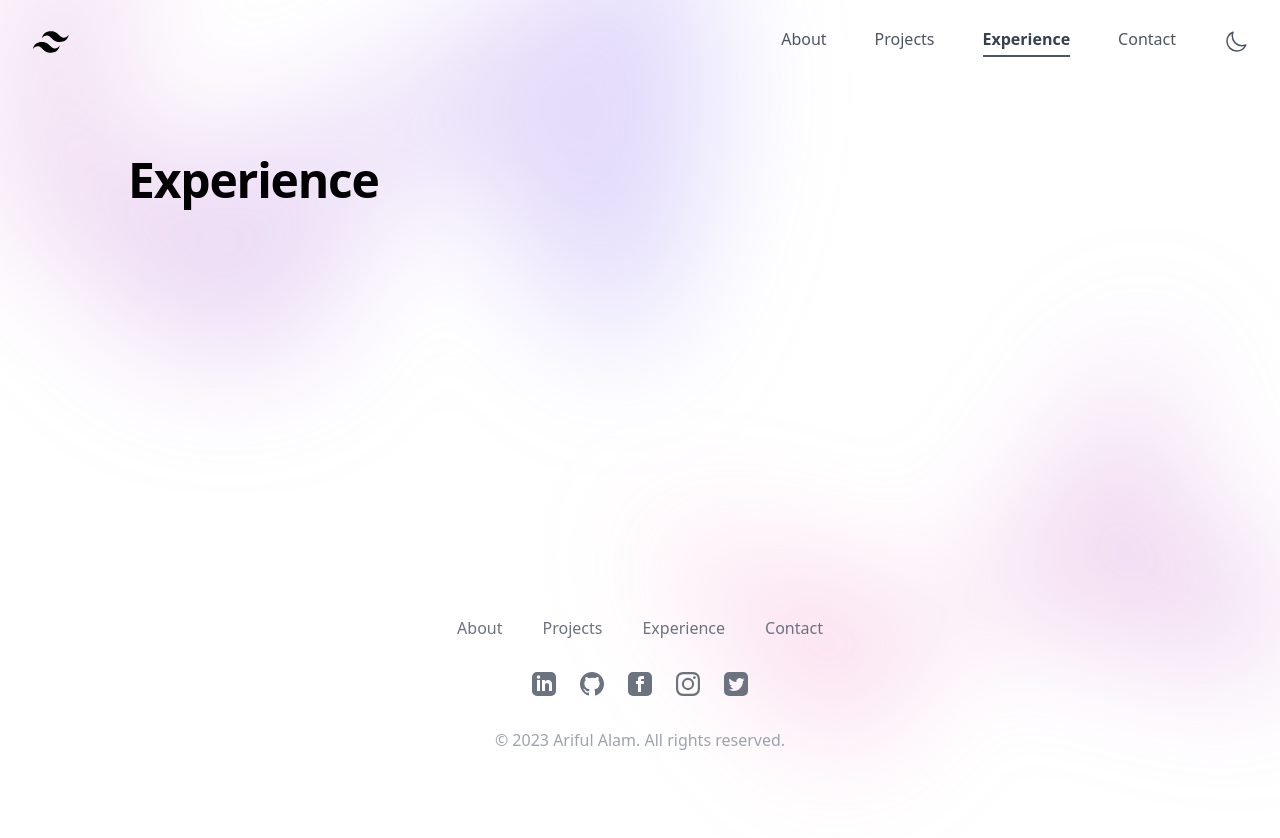
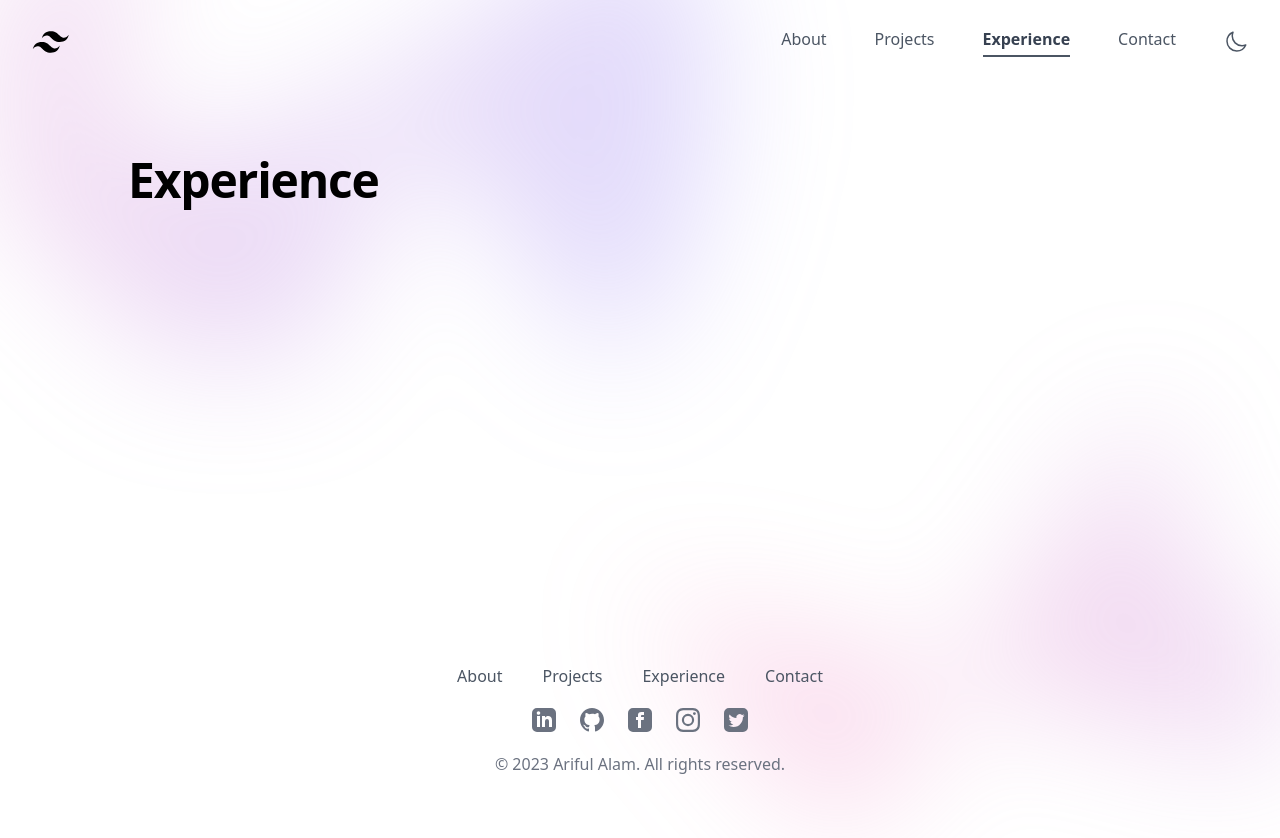
Before and after one commit to sbommaganty/portfolio, a Next.js app: page /experience in a window 1280 px wide. Before the commit the page ends 800 px from the top, so only its background shows below. Built offline with nearby package versions, Linux system fonts and the light colour scheme; a web font is replaced by a local one.

Commit message:
feat: footer updated

```diff
--- a/components/Footer.tsx
+++ b/components/Footer.tsx
@@ -65,7 +65,7 @@ const social = [
 
 export default function Footer() {
   return (
-    <footer className="mx-auto max-w-7xl overflow-hidden py-12 px-6 lg:px-8">
+    <footer className="mx-auto max-w-7xl space-y-4 overflow-hidden p-6 sm:space-y-5">
       <nav
         className="-mx-5 -my-2 flex flex-wrap justify-center"
         aria-label="Footer"
@@ -74,28 +74,28 @@ export default function Footer() {
           <div key={item.name} className="px-5 py-2">
             <Link
               href={item.href}
-              className="text-base text-gray-500 transition hover:text-gray-900 dark:text-gray-400 dark:hover:text-white"
+              className="text-base text-gray-600 transition hover:text-gray-900 dark:text-gray-400 dark:hover:text-white"
             >
               {item.name}
             </Link>
           </div>
         ))}
       </nav>
-      <div className="mt-8 flex justify-center space-x-6">
+      <div className="flex justify-center space-x-6">
         {social.map((item) => (
           <a
             key={item.name}
             href={item.href}
             target="_blank"
             rel="noopener noreferrer"
-            className="text-gray-500 transition hover:text-gray-500 dark:text-gray-400 dark:hover:text-white"
+            className="text-gray-500 transition hover:text-gray-700 dark:text-gray-400 dark:hover:text-white"
           >
             <span className="sr-only">{item.name}</span>
             <item.icon className="h-6 w-6" aria-hidden={true} />
           </a>
         ))}
       </div>
-      <p className="mt-8 text-center text-base text-gray-400 dark:text-gray-500">
+      <p className="text-center text-base text-gray-500 dark:text-gray-500">
         &copy; {new Date().getFullYear()} Ariful Alam. All rights reserved.
       </p>
     </footer>
```
